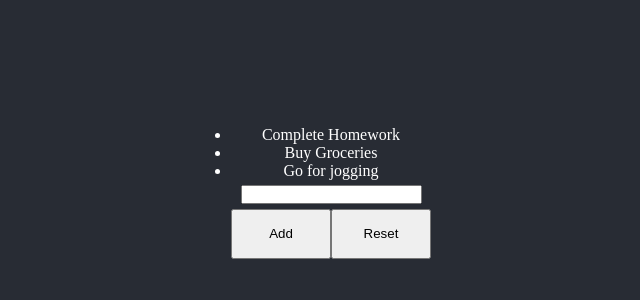
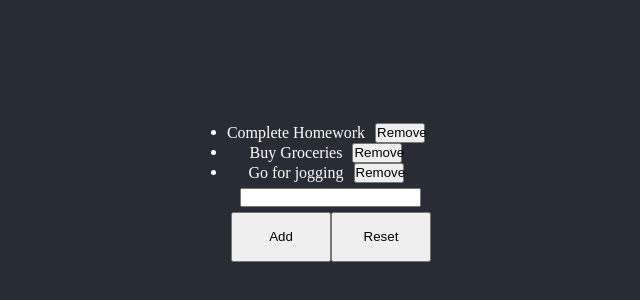
Before and after one commit to okcl/ReactDevelhope, a React (Create React App) app: page / in a window 1280 px wide. Shown: the part 208-508 px from the top of the page, without its empty margins (309-949 px from the left). Built offline with nearby package versions, Linux system fonts and the light colour scheme.

Commit message:
removeItem function added to TodoList

```diff
--- a/src/App.css
+++ b/src/App.css
@@ -38,3 +38,14 @@ button:hover{
 input{
   margin: 5px;
 }
+
+#smlBtn{
+  width: 50px;
+  height: 20px;
+  margin: 0 10px;
+}
+
+#flex{
+  display: flex;
+  padding: 5px;
+}
--- a/src/TodoList.jsx
+++ b/src/TodoList.jsx
@@ -28,8 +28,20 @@ class TodoList extends React.Component{
         })
     }
 
+    removeItem = (key) => {
+            const updatedToDos = this.state.toDos.filter((item, index) => index !== key)
+            this.setState({
+                toDos: updatedToDos
+            })
+    }
+
     render() {
-        const ulTodos = this.state.toDos.map((todo, index) => (<li key={index}>{todo}</li>))
+        const ulTodos = this.state.toDos.map((todo, index) => (
+            <li key={index}>
+                {todo}
+                <button id="smlBtn" onClick={() => this.removeItem(index)}>Remove</button>
+            </li>
+        ))
         return(
             <div>
                 <ul>
```
